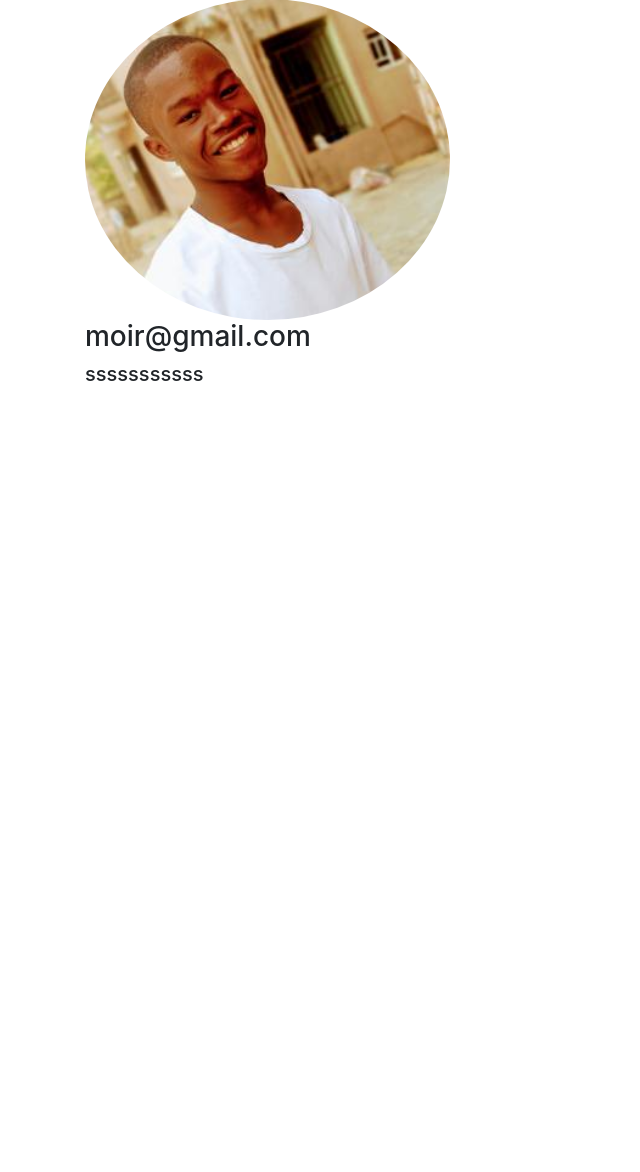
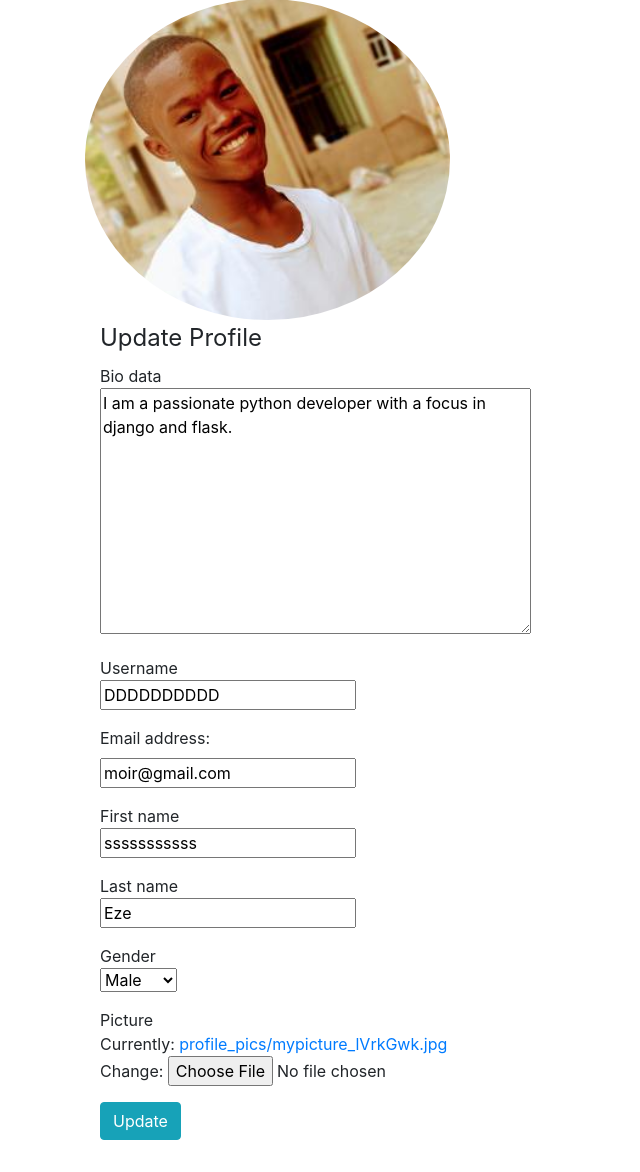
Before and after one commit to Godspower-Eze/Build-a-Mini-social-media-with-Django-in-Python, a Django app: page /user/account/ in a window 1280 px wide. Shown: the part 101-1273 px from the top of the page, without its empty margins (0-640 px from the left). Before the commit the page ends 482 px from the top, so only its background shows below. Run offline with Django 3.2, Linux system fonts and the light colour scheme; a user stored in the database is signed in; data comes from the database, SQL or seed files in the repository; both versions use the stored data as it was after the commit; some libraries are stand-ins or nearby versions.

```diff
--- a/socialmedia/posts/templates/posts/base.html
+++ b/socialmedia/posts/templates/posts/base.html
@@ -1,4 +1,5 @@
 {% load static %}
+{% load crispy_forms_tags %}
 <!doctype html>
 <html lang="en">
   <head>
--- a/socialmedia/users/forms.py
+++ b/socialmedia/users/forms.py
@@ -1,6 +1,7 @@
 from django.contrib.auth.models import User
 from django.contrib.auth.forms import UserCreationForm
 from django import forms
+from .models import Profile
 
 
 class CreationForm(UserCreationForm):
@@ -12,3 +13,22 @@ class CreationForm(UserCreationForm):
 class Login_Form(forms.Form):
     username = forms.CharField(label='Username', max_length=100)
     password = forms.CharField(widget=forms.PasswordInput)
+
+
+gender = (
+    ('', ''),
+    ('male', 'Male'),
+    ('female', 'Female')
+)
+
+
+class UpdateProfileForm(forms.ModelForm):
+    class Meta:
+        model = Profile
+        fields = ['bio_data', 'first_name', 'last_name', 'gender', 'picture']
+
+
+class UpdateUserForm(forms.ModelForm):
+    class Meta:
+        model = User
+        fields = ['username', 'email']
--- a/socialmedia/users/models.py
+++ b/socialmedia/users/models.py
@@ -3,6 +3,7 @@ from django.contrib.auth.models import User
 from django.db.models.signals import post_save
 from django.dispatch import receiver
 from django.utils import timezone
+from PIL import Image
 
 gender = (
     ('', ''),
@@ -10,9 +11,11 @@ gender = (
     ('female', 'Female')
 )
 
+size = (300, 300)
+
 
 class Profile(models.Model):
-    user = models.OneToOneField(User, on_delete=models.CASCADE)
+    user = models.OneToOneField(User, on_delete=models.CASCADE, verbose_name='related user')
     first_name = models.CharField(max_length=100)
     last_name = models.CharField(max_length=100)
     gender = models.CharField(max_length=100, choices=gender, default=gender[0][0])
@@ -23,6 +26,12 @@ class Profile(models.Model):
     def __str__(self):
         return f"{self.user.username} {self.id}"
 
+    def save(self, *args, **kwargs):
+        super().save(*args, **kwargs)
+        image = Image.open(self.picture.path)
+        image.thumbnail(size)
+        image.save(self.picture.path)
+
     @receiver(post_save, sender=User)
     def create_profile(sender, instance, created, **kwargs):
         if created:
--- a/socialmedia/users/templates/users/account.html
+++ b/socialmedia/users/templates/users/account.html
@@ -7,8 +7,78 @@
                 </legend>
                     <div>
                         <img class="rounded-circle" width="50%" src="{{ user.profile.picture.url }}">
-                        <h3>{{ user.email }}</h3>
-                        <h5>{{ user.profile.first_name }}</h5>
+                        <form role="form" class="container form-horizontal" method="POST" action="" enctype="multipart/form-data" >
+                                {% csrf_token %}
+                            <fieldset class="form-group">
+                                <div class="row">
+                                    <div class="col-md-8 pd-10">
+                                    <legend>
+                                        Update Profile
+                                    </legend>
+                                        <div class="form-group">
+                                        <div>
+                                            {{p_form.bio_data.label}}
+                                        </div>
+                                        <div>
+                                            {{p_form.bio_data}}
+                                        </div>
+                                        </div>
+                                        <div class="form-group">
+                                        <div>
+                                            {{u_form.username.label}}
+                                        </div>
+                                        <div>
+                                            {{u_form.username}}
+                                        </div>
+                                        </div>
+                                        <div class="form-group">
+                                        <div>
+                                            {{u_form.email.label_tag}}
+                                        </div>
+                                        <div>
+                                            {{u_form.email}}
+                                        </div>
+                                        </div>
+                                        <div class="form-group">
+                                        <div>
+                                            {{p_form.first_name.label}}
+                                        </div>
+                                        <div>
+                                            {{p_form.first_name}}
+                                        </div>
+                                        </div>
+                                        <div class="form-group">
+                                        <div>
+                                            {{p_form.last_name.label}}
+                                        </div>
+                                        <div>
+                                            {{p_form.last_name}}
+                                        </div>
+                                        </div>
+                                        <div class="form-group">
+                                        <div>
+                                            {{p_form.gender.label}}
+                                        </div>
+                                        <div>
+                                            {{p_form.gender}}
+                                        </div>
+                                        </div>
+                                        <div class="form-group">
+                                        <div>
+                                            {{p_form.picture.label}}
+                                        </div>
+                                        <div>
+                                            {{p_form.picture}}
+                                        </div>
+                                        </div>
+                                        <div class="form-group">
+                                        <div>
+                                            <button class="btn btn-info" type="submit">Update</button>
+                                        </div>
+                                    </div>
+                                </div>
+                            </fieldset>
+                        </form>
                     </div>
                 </div>
             </div>
--- a/socialmedia/users/views.py
+++ b/socialmedia/users/views.py
@@ -1,7 +1,9 @@
-from django.shortcuts import render, redirect, get_object_or_404
+from django.shortcuts import render, redirect
 from .forms import CreationForm, Login_Form
 from django.contrib import messages
 from django.contrib.auth import authenticate, login, logout
+from .forms import UpdateProfileForm, UpdateUserForm
+
 
 
 def user_creation(request):
@@ -53,4 +55,21 @@ def user_logout(request):
 
 
 def account(request):
-    return render(request, 'users/account.html')
+    p_form = UpdateProfileForm(instance=request.user.profile)
+    u_form = UpdateUserForm(instance=request.user)
+    context = {
+        'p_form': p_form,
+        'u_form': u_form
+    }
+    if request.method == 'POST':
+        p_form = UpdateProfileForm(request.POST, request.FILES,instance=request.user.profile)
+        u_form = UpdateProfileForm(request.POST, instance=request.user)
+        if p_form.is_valid() and u_form.is_valid():
+            p_form.save()
+            u_form.save()
+            messages.success( request,  'You have successfully updated your profile')
+            return redirect('.')
+    else:
+        p_form = UpdateProfileForm(instance=request.user.profile)
+        u_form = UpdateUserForm(instance=request.user)
+    return render(request, 'users/account.html', context)
```
Also changed, not shown: socialmedia/posts/templates/posts/home.html (+22 -1 lines), socialmedia/posts/views.py (+11 -3 lines), socialmedia/db.sqlite3, socialmedia/media/profile_pics/IMG_20200204_095822_326.jpg (added), socialmedia/media/profile_pics/mypicture_9z5Ycx9.jpg (added), socialmedia/media/profile_pics/mypicture_lVrkGwk.jpg (added), socialmedia/media/profile_pics/mypicture_tu18rn6.jpg (added), socialmedia/media/profile_pics/mypicture_uB0Dzfn.jpg (added).
